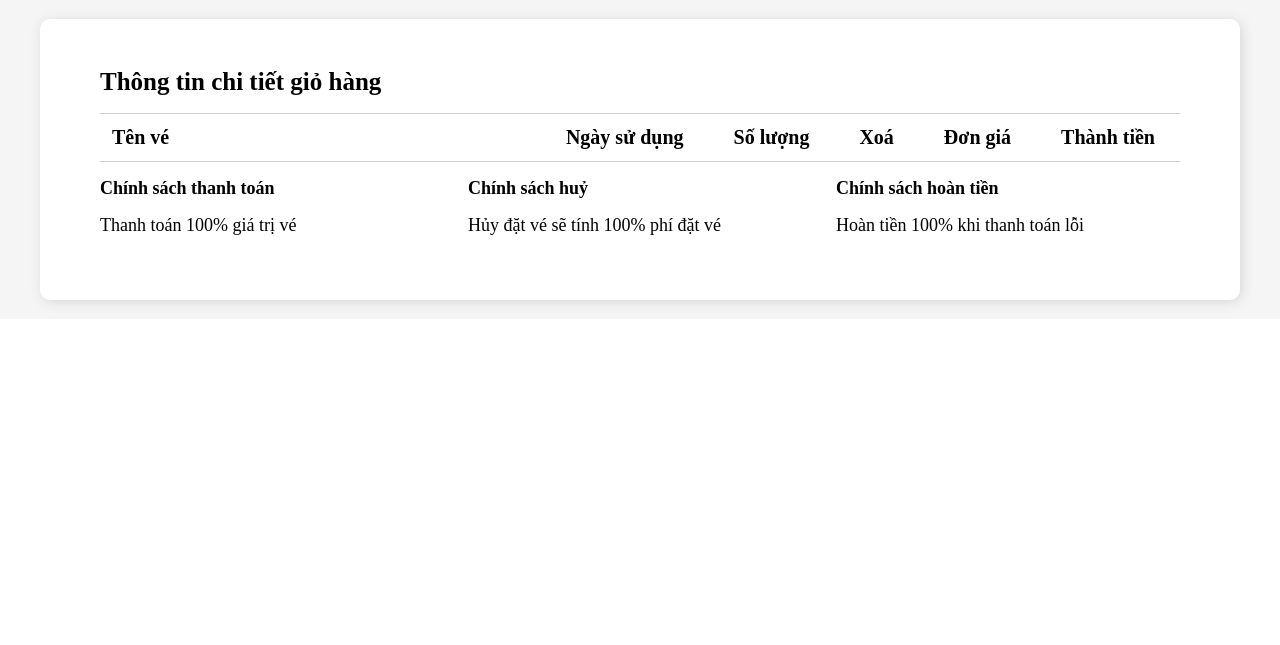
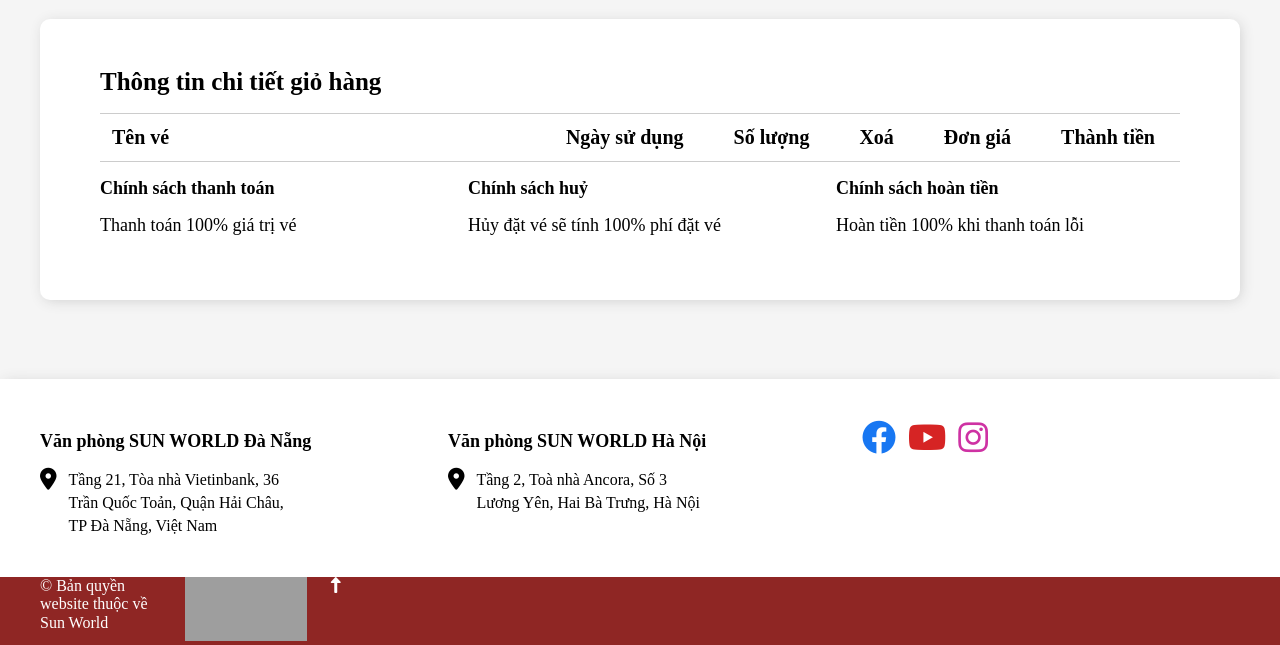
Before and after one commit to huygamcha/bana, a plain HTML site: page index.html in a window 1280 px wide. Shown: the part 1395-2040 px from the top of the page. Before the commit the page ends 1714 px from the top, so only its background shows below. Drawn offline with nearby package versions, Linux system fonts and the light colour scheme; grey boxes are pictures that could not be loaded.

Commit message:
Update contact and base footer

```diff
--- a/assest/css/main.css
+++ b/assest/css/main.css
@@ -319,6 +319,7 @@
 .info{
     background-color: #f5f5f5;
     height: 300px;
+    padding-bottom: 360px;
 }
 .info-main{
     background-color: #fff;
@@ -356,5 +357,66 @@
 }
 .info-main-policy-des{
     font-size: 18px;
+}
+/* E Info */
+/* B Contact */
+.contact-main{
+    box-shadow: 2px 2px 14px -2px #ccc;
+}
+.contact{
+    padding: 40px 0px 40px 0px;
+}
+.contact-name{
+    font-size: 18px;
+}
+.contact-detail{
+    display: flex;
+    margin-top: 16px;
+}
+.contact-des{
+    width: 230px;
+    font-size: 16px;
+    line-height: 23px;
+}
+.contact-icon{
+    line-height: 23px;
+    font-size: 22px;
+    padding-right: 12px;
+}
+.contact-social{
+    list-style: none;
+    display: flex;
+}
+.contact-social-icon{
+    font-size: 34px;
+    padding: 0px 6px;
+}
+.contact-social-fa{
+    color: #1877f2
+}
+.contact-social-yt{
+    color: #D62424
+}
+.contact-social-ig{
+    color: #ce32a3
+}
+/* E Contact */
 
+/* B Footer */
+.footer{
+    height: 68px;
+    background-color: #8f2624;
+    display: flex;
 }
+.footer-logo{
+    width: 140px;
+}
+.footer-main{
+    display: flex;
+}
+.footer-policy{
+    color: #fff;
+}
+.footer-icon-up{
+    color: #fff;
+}
--- a/index.html
+++ b/index.html
@@ -403,7 +403,81 @@
                 </div>
             </div>
         </div>
+        <div class="contact-main">
 
+            <div class="grid wide">
+                <div class="contact">
+                    <div class="row">
+                        <div class="col c-4">
+                            <h1 class="contact-name" >Văn phòng SUN WORLD Đà Nẵng</h1>
+                            <div class="contact-detail">
+
+                                <div class="contact-icon">
+                                    <i class="fa-solid fa-location-dot"></i>
+                                </div>
+                                <p class="contact-des">Tầng 21, Tòa nhà Vietinbank, 36 Trần Quốc Toản, Quận Hải Châu, TP Đà Nẵng, Việt Nam</p>
+                            </div>
+
+                        </div>
+                        <div class="col c-4">
+                            <h1 class="contact-name" >Văn phòng SUN WORLD Hà Nội</h1>
+                            <div class="contact-detail">
+                                <div class="contact-icon">
+                                    <i class="fa-solid fa-location-dot"></i>
+                                </div>
+                                <p class="contact-des">Tầng 2, Toà nhà Ancora, Số 3 Lương Yên, Hai Bà Trưng, Hà Nội</p>
+                            </div>
+
+                            </div>
+                            <div class="col c-4">
+                                <ul class="contact-social">
+                                    <li href="" class="contact-social-icon">
+                                        <a href="" class="contact-social-fa">
+                                            <i class="fa-brands fa-facebook"></i>
+                                        </a>
+                                    </li>
+                                       <li href="" class="contact-social-icon">
+                                        <a href="" class="contact-social-yt">
+                                            <i class="fa-brands fa-youtube"></i>
+                                        </a>
+                                    </li>
+                                        <li href="" class="contact-social-icon">
+                                        <a href="" class="contact-social-ig">
+                                            <i class="fa-brands fa-instagram"></i>
+                                        </a>
+                                    </li>
+                                </ul>
+                            </div>
+                    </div>
+                </div>
+            </div>
+        </div>
+
+        <div class="footer">
+            <div class="grid wide">
+                <div class="row">
+                    <div class="footer-main">
+
+                        <div class="col c-4">
+                            <div class="footer-policy">
+                                © Bản quyền website thuộc về Sun World
+                            </div>
+                        </div>
+                        <div class="col c-4">
+                            <a href="" class="footer-logo">
+                                <img class="logoSite" src="https://ticket.sunworld.vn/wp-content/uploads/2022/05/SW_logo-new-BNH-01.png">
+                            </a>
+                        </div>
+                        <div class="col c-4">
+                            <a href="" class="footer-icon-up">
+                                <i class="fa-solid fa-up-long"></i>
+                            </a>
+                        </div>
+                    </div>
+
+                </div>
+            </div>
+        </div>
 
     </div>
         <script src="code.js"></script>
```
